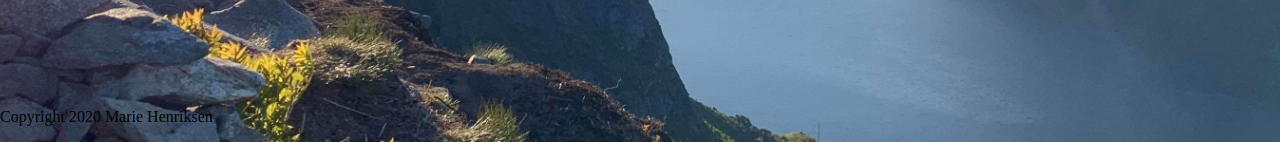
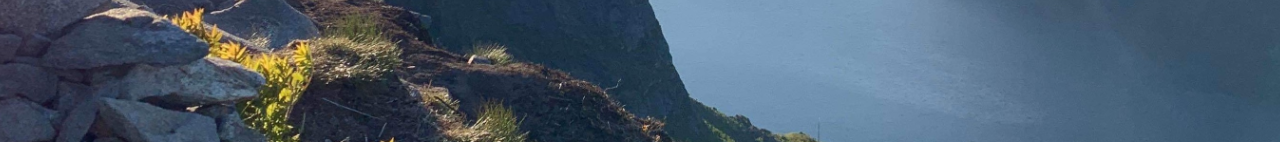
Before and after one commit to Mariehenriksen/fashionabletexts, a Jekyll site: the page aboutme/index.html, which Jekyll copies as it is, in a window 1280 px wide and 900 px high, scrolled down 4443 px. Shown: the part 758-900 px from the top of the window. Built offline with Jekyll 4.4.1, drawn with Linux system fonts in a browser that asks for light colours.

Commit message:
Update index.html

```diff
--- a/aboutme/index.html
+++ b/aboutme/index.html
@@ -98,11 +98,7 @@
 
   <p class="tell_me_link"><a href="https://fashionable-letters.netlify.app" target="_top">Back To Fashionable Letters</a></p>
 
-</div>
-<div class="copyright">
-<p>Copyright 2020 Marie Henriksen</p>
 
-</div>
 
 
 
```
